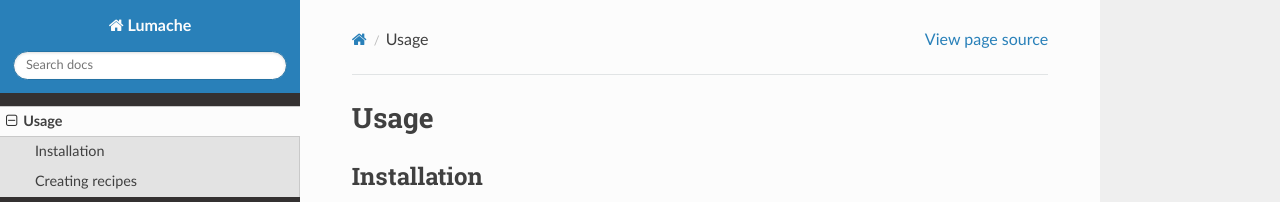
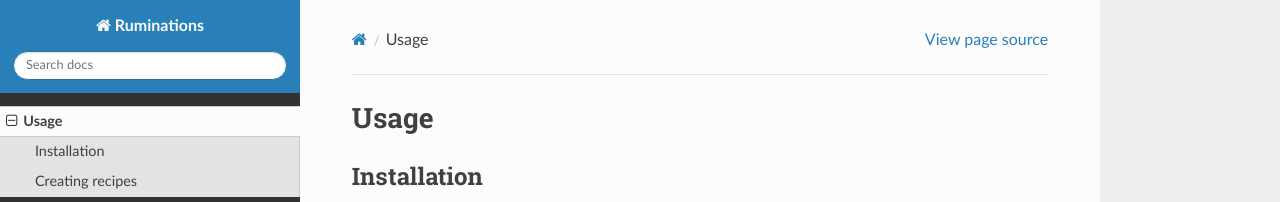
Before and after one commit to atheinrich/ReadTheDocs, a Sphinx documentation site: the page built from docs/source/usage.rst, in a window 1280 px wide and 1095 px high. Shown: the top 202 px of the window. Built offline with Sphinx 7.4.7 and the Read the Docs theme 3.1.0, drawn with Linux system fonts in a browser that asks for light colours; some of the changed text lies outside the part shown.

Commit message:
Update conf.py

```diff
--- a/docs/source/conf.py
+++ b/docs/source/conf.py
@@ -2,9 +2,9 @@
 
 # -- Project information
 
-project = 'Lumache'
-copyright = '2021, Graziella'
-author = 'Graziella'
+project = 'Ruminations'
+copyright = '2025, Heinrich'
+author = 'ATH'
 
 release = '0.1'
 version = '0.1.0'
```
